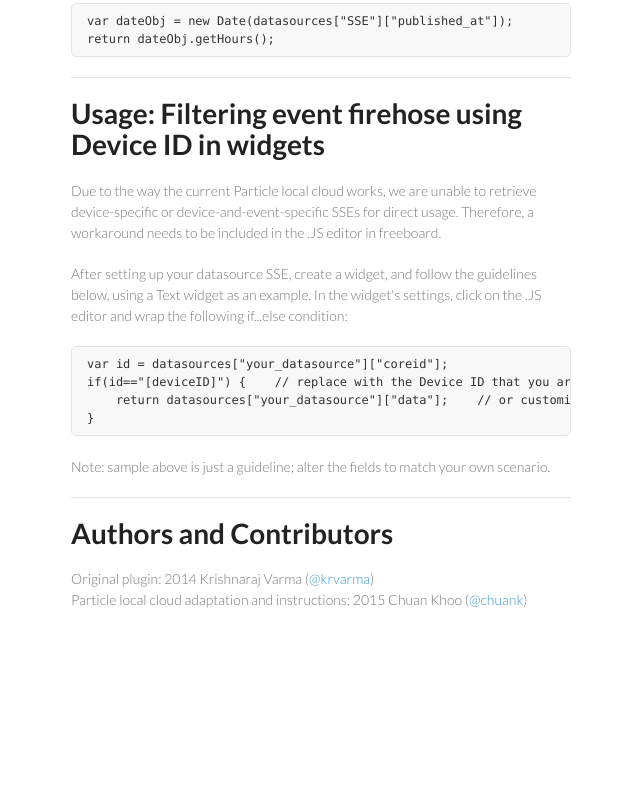
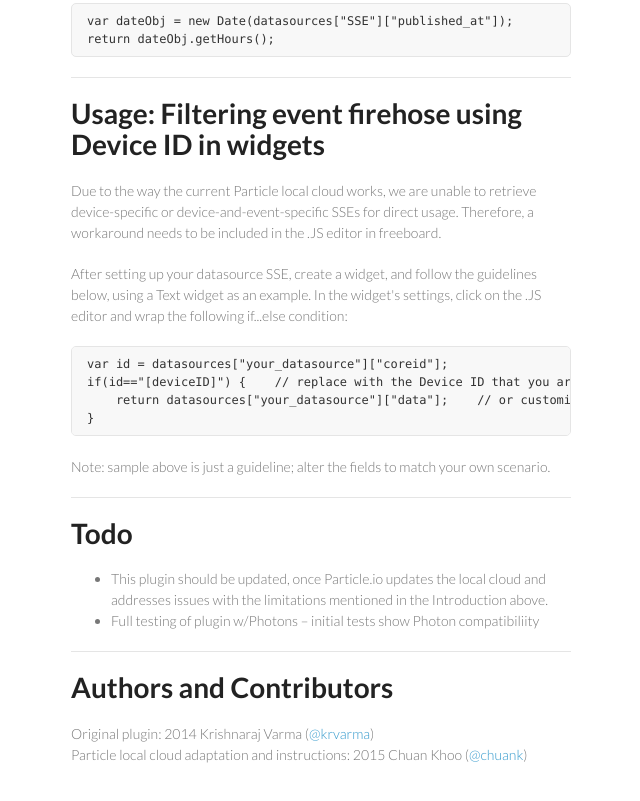
Before and after one commit to chuank/freeboard-plugin-particle-cloud, a plain HTML site: page index.html in a window 1280 px wide. Shown: the part 2050-2851 px from the top of the page, without its empty margins (499-1139 px from the left). Before the commit the page ends 2730 px from the top, so only its background shows below. Drawn offline with Linux system fonts and the light colour scheme.

Commit message:
Create gh-pages branch via GitHub

```diff
--- a/index.html
+++ b/index.html
@@ -143,6 +143,16 @@ if(id=="[deviceID]") {    // replace with the Device ID that you are targeting
 <hr>
 
 <h1>
+<a id="todo" class="anchor" href="#todo" aria-hidden="true"><span class="octicon octicon-link"></span></a>Todo</h1>
+
+<ul>
+<li>This plugin should be updated, once Particle.io updates the local cloud and addresses issues with the limitations mentioned in the Introduction above.</li>
+<li>Full testing of plugin w/Photons – initial tests show Photon compatibiliity</li>
+</ul>
+
+<hr>
+
+<h1>
 <a id="authors-and-contributors" class="anchor" href="#authors-and-contributors" aria-hidden="true"><span class="octicon octicon-link"></span></a>Authors and Contributors</h1>
 
 <p>Original plugin: 2014 Krishnaraj Varma (<a href="https://github.com/krvarma" class="user-mention">@krvarma</a>)<br>
```
Also changed, not shown: params.json (+1 -1 lines), stylesheets/styles.css (line endings or trailing spaces).
